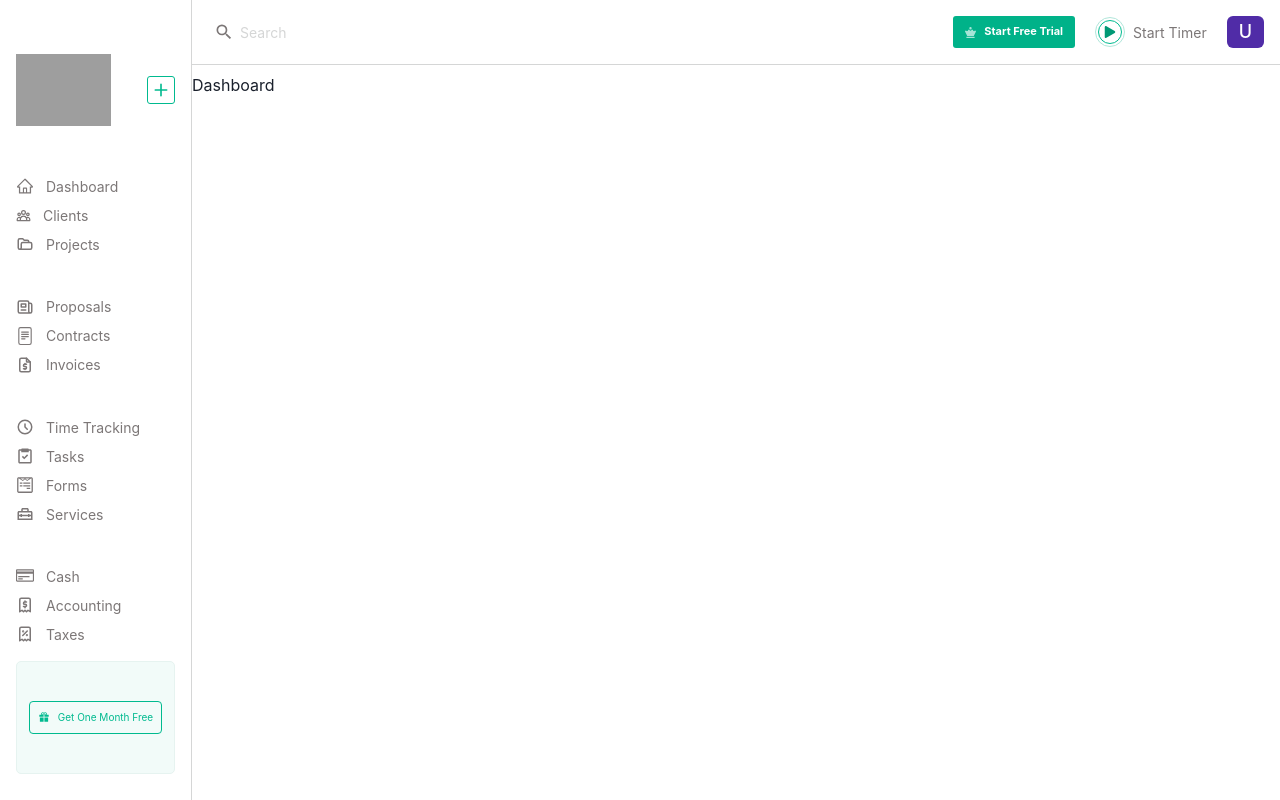
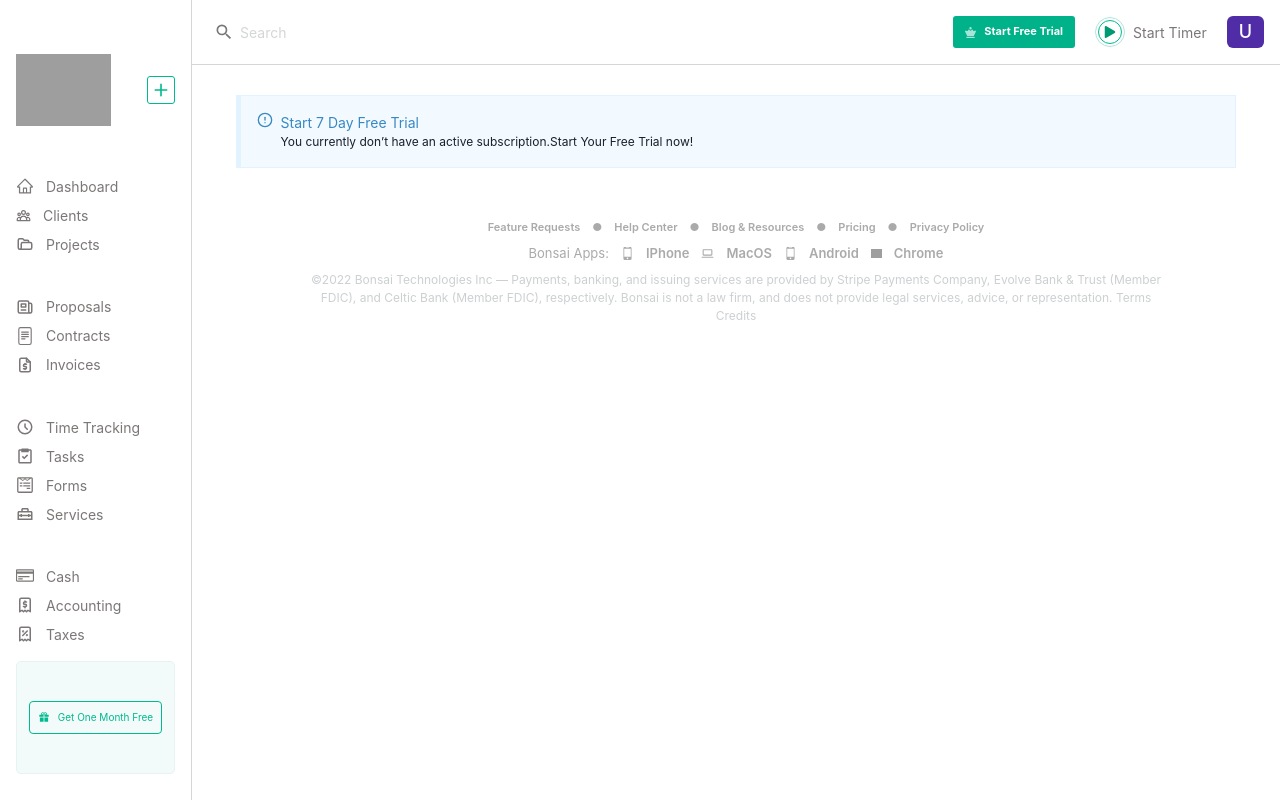
Before and after one commit to PRASHANT7277/Hellobonsai-clone, a React (Create React App) app: page /vendor in a window 1280 px wide. Built offline with nearby package versions, Linux system fonts and the light colour scheme; grey boxes are pictures that could not be loaded.

Commit message:
topbar & footer of vendor page  created

```diff
--- a/src/Components/Vendor/Dashboard/Dashboard.jsx
+++ b/src/Components/Vendor/Dashboard/Dashboard.jsx
@@ -1,7 +1,64 @@
 import React from "react";
+import { Box, Stack, Flex, Text, Link } from "@chakra-ui/react";
 
+import { FiAlertCircle } from "react-icons/fi";
 const Dashboard = () => {
-  return <div>Dashboard</div>;
+  const weekday = [
+    "Sunday",
+    "Monday",
+    "Tuesday",
+    "Wednesday",
+    "Thursday",
+    "Friday",
+    "Saturday",
+  ];
+  const month = [
+    "January",
+    "February",
+    "March",
+    "April",
+    "May",
+    "June",
+    "July",
+    "August",
+    "September",
+    "October",
+    "November",
+    "December",
+  ];
+  const d = new Date();
+  let day = weekday[d.getDay()];
+  let mname = month[d.getMonth()];
+
+  let date = d.getDate();
+
+  console.log(day, mname, date);
+
+  return (
+    <div>
+      <Stack p="4%" pt="2%">
+        <Box
+          bg="#f2faff"
+          border="1px solid #e2f3ff"
+          borderLeft="5px solid #e2f3ff"
+          p={4}
+        >
+          <Flex gap={2} align="top">
+            <FiAlertCircle color="#3a88c2" />
+            <Box>
+              <Text fontSize="14px" color="#3a88c2">
+                Start 7 Day Free Trial
+              </Text>
+              <Flex fontSize="12px">
+                <Text>You currently don’t have an active subscription.</Text>
+                <Link>Start Your Free Trial now!</Link>
+              </Flex>
+            </Box>
+          </Flex>
+        </Box>
+      </Stack>
+    </div>
+  );
 };
 
 export default Dashboard;
--- a/src/Components/Vendor/Vendor.jsx
+++ b/src/Components/Vendor/Vendor.jsx
@@ -10,13 +10,20 @@ import {
   InputGroup,
   InputLeftElement,
   Input,
+  ListItem,
+  Link,
+  Image,
 } from "@chakra-ui/react";
 import { MdOutlineSearch } from "react-icons/md";
 import { FaChessQueen, FaPlay } from "react-icons/fa";
+import { ImMobile } from "react-icons/im";
+import { CgLaptop } from "react-icons/cg";
 import Timer from "./Sidebar/Timer";
 const Vendor = () => {
   return (
     <Stack w="100%">
+      {/* ........Top Bar........ */}
+
       <Flex>
         <Stack
           w={["25%", "25%", "20%", "15%"]}
@@ -85,7 +92,75 @@ const Vendor = () => {
               </Button>
             </Flex>
           </Flex>
+
+          {/*................................... Routes  for different Componants ..................... */}
           <VendorRoutes />
+          {/*...................................Footer..................... */}
+          <Stack color="#aaa">
+            <Flex
+              fontSize="11px"
+              fontWeight="600"
+              align="center"
+              justify="center"
+              gap={3}
+            >
+              <Link>Feature Requests </Link>
+              <Text>●</Text>
+              <Link>Help Center </Link>
+              <Text>●</Text>
+              <Link>Blog & Resources </Link>
+
+              <Text>●</Text>
+              <Link>Pricing </Link>
+              <Text>●</Text>
+              <Link>Privacy Policy</Link>
+            </Flex>
+            <Flex
+              fontSize="13px"
+              fontWeight="600"
+              align="center"
+              justify="center"
+              gap={3}
+            >
+              <Link fontWeight="normal">Bonsai Apps: </Link>
+              <Text>
+                <ImMobile />
+              </Text>
+              <Link>IPhone</Link>
+              <Text>
+                <CgLaptop />
+              </Text>
+              <Link>MacOS</Link>
+
+              <Text>
+                <ImMobile />
+              </Text>
+              <Link>Android </Link>
+              <Image
+                src="https://cdn.iconscout.com/icon/free/png-64/chrome-2489187-2082906.png"
+                alt="icon"
+                w="11px"
+              />
+              <Link>Chrome</Link>
+            </Flex>
+
+            <Box w="100%">
+              <Text
+                fontWeight="normal"
+                fontSize="12px"
+                textAlign="center"
+                w="80%"
+                m="auto"
+                color="#ccd0d2"
+              >
+                ©2022 Bonsai Technologies Inc — Payments, banking, and issuing
+                services are provided by Stripe Payments Company, Evolve Bank &
+                Trust (Member FDIC), and Celtic Bank (Member FDIC),
+                respectively. Bonsai is not a law firm, and does not provide
+                legal services, advice, or representation. Terms Credits
+              </Text>
+            </Box>
+          </Stack>
         </Stack>
       </Flex>
     </Stack>
```
